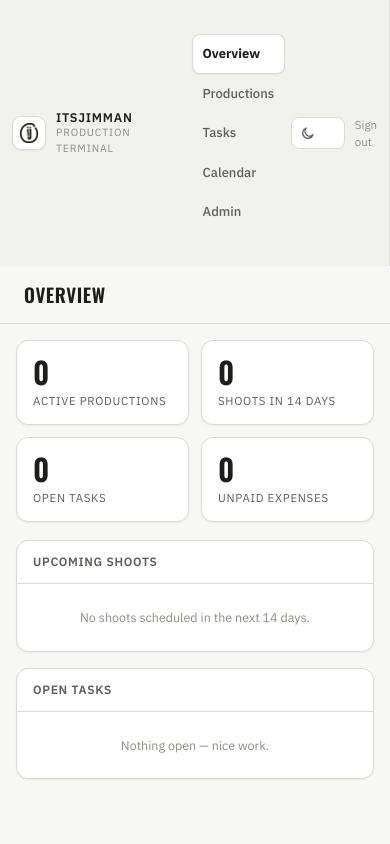
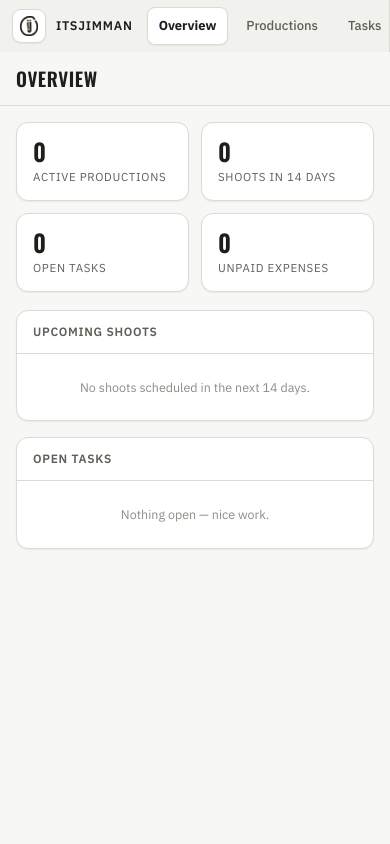
Before and after one commit to itsjimman/production-terminal, a Flask app: page / in a window 390 px wide. Run offline with Flask 3, Linux system fonts and the light colour scheme; the visitor is signed in with stand-in values (Sample User, id 1); data comes from the database, SQL or seed files in the repository; data that the repository does not hold is empty; some libraries are stand-ins or nearby versions.

Commit message:
Fix mobile/tablet layout for iOS Safari, iPadOS, and Android Chrome
- Fix a real bug: the mobile tab bar's nav element never got display:flex,
  so tabs stacked vertically instead of scrolling in one row, eating most
  of the screen on phones.
- Fix a CSS Grid default-stretch bug that inserted a large blank gap
  between the nav bar and page content on narrow screens.
- Offset the sticky topbar below the sticky nav bar so it no longer gets
  hidden underneath it while scrolling.
- Add input[type=time] styling (missing entirely — shoot time fields were
  rendering as unstyled native controls).
- Bump form input font-size to 16px on mobile to stop iOS Safari's
  zoom-on-focus behavior.
- Hide lower-priority table columns (crew/links, created-by/priority,
  username, log detail) below 600px — full detail stays one tap away via
  each row's existing expand/edit affordance.
- Add safe-area-inset padding and viewport-fit=cover for notch/home-
  indicator devices, dvh fallback for iOS's dynamic viewport height, and
  touch-action/momentum-scroll tuning for snappier touch interaction.

Verified with Playwright (WebKit + Chromium) against iPhone, iPad, and
Android Chrome viewports: zero horizontal overflow, zero console errors,
correct sticky stacking, and correctly styled/sized inputs on all three.

Co-Authored-By: Claude Sonnet 5 <noreply@anthropic.com>

```diff
--- a/app/static/css/app.css
+++ b/app/static/css/app.css
@@ -67,17 +67,19 @@ h1,h2,h3,.display{
 .mono{ font-family:'IBM Plex Mono', ui-monospace, monospace; font-variant-numeric:tabular-nums; }
 a{ color:var(--info); }
 button{ font-family:inherit; }
+button, .tab-btn, .btn, .icon-btn, .chip-filter, .cal-chip, .link-title{ touch-action:manipulation; }
+.table-wrap{ -webkit-overflow-scrolling:touch; }
 ::selection{ background:var(--accent-soft); }
 ::-webkit-scrollbar{ width:10px; height:10px; }
 ::-webkit-scrollbar-thumb{ background:var(--border); border-radius:8px; }
 ::-webkit-scrollbar-track{ background:transparent; }
 @media (prefers-reduced-motion: reduce){ *{ animation-duration:.001ms !important; transition-duration:.001ms !important; } }
 
-.app{ display:grid; grid-template-columns:220px 1fr; min-height:100vh; }
+.app{ display:grid; grid-template-columns:220px 1fr; min-height:100vh; min-height:100dvh; align-content:start; }
 .rail{
   background:var(--surface-2); border-right:1px solid var(--border);
   display:flex; flex-direction:column; padding:20px 14px; gap:4px;
-  position:sticky; top:0; height:100vh; overflow-y:auto;
+  position:sticky; top:0; height:100vh; height:100dvh; overflow-y:auto;
 }
 .rail-brand{ display:flex; align-items:center; gap:10px; padding:2px 8px 18px; margin-bottom:10px; border-bottom:1px solid var(--border); }
 .rail-brand .mark{ width:34px; height:34px; border-radius:9px; background:#FFFFFF; border:1px solid var(--border); display:flex; align-items:center; justify-content:center; flex:none; box-shadow:var(--shadow-sm); }
@@ -121,7 +123,7 @@ button{ font-family:inherit; }
 .theme-toggle-btn:hover{ background:var(--surface-3); color:var(--text); }
 .theme-toggle-btn svg{ flex:none; }
 
-select, input[type=text], input[type=date], input[type=url], input[type=number], input[type=search], input[type=password], textarea{
+select, input[type=text], input[type=date], input[type=time], input[type=url], input[type=number], input[type=search], input[type=password], textarea{
   font-family:inherit; font-size:13px; color:var(--text); background:var(--surface);
   border:1px solid var(--border); border-radius:8px; padding:8px 10px; width:100%;
   transition:border-color .12s var(--ease), box-shadow .12s var(--ease);
@@ -314,7 +316,11 @@ tr.expand-row td{ background:var(--surface-2); padding:0 !important; }
 .skeleton-card{ height:78px; border-radius:var(--radius-md); background:linear-gradient(100deg, var(--surface-2) 30%, var(--surface-3) 50%, var(--surface-2) 70%); background-size:200% 100%; animation:shimmer 1.3s infinite; border:1px solid var(--border); }
 @keyframes shimmer{ from{ background-position:150% 0; } to{ background-position:-50% 0; } }
 
-.login-body{ margin:0; min-height:100vh; display:flex; align-items:center; justify-content:center; background:var(--bg); font-family:'IBM Plex Sans',sans-serif; }
+.login-body{
+  margin:0; min-height:100vh; min-height:100dvh; display:flex; align-items:center; justify-content:center;
+  background:var(--bg); font-family:'IBM Plex Sans',sans-serif; padding:20px;
+  padding-top:max(20px, env(safe-area-inset-top)); padding-bottom:max(20px, env(safe-area-inset-bottom));
+}
 .login-card{ background:var(--surface); border:1px solid var(--border); border-radius:var(--radius-lg); box-shadow:var(--shadow-lg); padding:32px 28px; width:100%; max-width:340px; display:flex; flex-direction:column; align-items:center; gap:6px; }
 .login-mark{ width:56px; height:56px; border-radius:14px; background:#FFFFFF; border:1px solid var(--border); margin-bottom:8px; box-shadow:var(--shadow-sm); display:flex; align-items:center; justify-content:center; }
 .login-mark .glyph{
@@ -332,15 +338,49 @@ tr.expand-row td{ background:var(--surface-2); padding:0 !important; }
 
 .rail-toggle{ display:none; }
 @media (max-width:820px){
+  :root{ --rail-h:52px; }
   .app{ grid-template-columns:1fr; }
-  .rail{ position:sticky; top:0; height:auto; flex-direction:row; align-items:center; overflow-x:auto; padding:10px 12px; gap:6px; z-index:6; }
-  .rail-brand{ border-bottom:none; padding:0 8px 0 0; margin:0; }
-  .rail-foot{ margin:0 0 0 auto; padding:0; border-top:none; flex:none; flex-direction:row; align-items:center; }
+  .rail{
+    position:sticky; top:0; height:var(--rail-h); flex-direction:row; align-items:center;
+    overflow-x:auto; overflow-y:hidden; flex-wrap:nowrap; padding:8px 12px; gap:6px; z-index:6;
+    padding-left:max(12px, env(safe-area-inset-left)); padding-right:max(12px, env(safe-area-inset-right));
+  }
+  .rail-brand{ border-bottom:none; padding:0 8px 0 0; margin:0; flex:none; }
+  .rail-brand .sub{ display:none; }
+  #tabs{ display:flex; flex-direction:row; flex-wrap:nowrap; gap:6px; flex:none; }
+  .rail-foot{ margin:0 0 0 auto; padding:0; border-top:none; flex:none; flex-direction:row; align-items:center; gap:8px; }
   .viewer-display{ display:none; }
   .theme-toggle-btn span{ display:none; }
-  .tab-btn{ width:auto; }
+  .theme-toggle-btn{ padding:8px; }
+  .tab-btn{ width:auto; padding:8px 11px; white-space:nowrap; }
   .tab-count{ display:none; }
-  .content{ padding:16px; }
+  .rail-logout{ white-space:nowrap; padding:8px 2px; }
+  .topbar{ top:var(--rail-h); padding:12px 16px; flex-wrap:wrap; }
+  .content{ padding:16px; padding-left:max(16px, env(safe-area-inset-left)); padding-right:max(16px, env(safe-area-inset-right)); }
   .search-wrap{ width:150px; }
   .two-col{ grid-template-columns:1fr; }
+
+  /* iOS Safari zooms the page on focusing an input smaller than 16px */
+  select, input[type=text], input[type=date], input[type=time], input[type=url],
+  input[type=number], input[type=search], input[type=password], textarea{ font-size:16px; }
+
+  /* Bigger touch targets */
+  .icon-btn{ padding:9px; }
+  .btn{ padding:9px 14px; }
+  .btn-sm{ padding:7px 11px; }
+  .chip-filter{ padding:7px 13px; }
 }
+@media (max-width:600px){
+  /* Trim less-critical columns — full detail is still one tap away via row expand */
+  .tbl-productions td:nth-child(4), .tbl-productions th:nth-child(4),
+  .tbl-productions td:nth-child(5), .tbl-productions th:nth-child(5){ display:none; }
+  .tbl-tasks td:nth-child(4), .tbl-tasks th:nth-child(4),
+  .tbl-tasks td:nth-child(7), .tbl-tasks th:nth-child(7){ display:none; }
+  .tbl-admin-users td:nth-child(2), .tbl-admin-users th:nth-child(2){ display:none; }
+  .tbl-audit-log td:nth-child(5), .tbl-audit-log th:nth-child(5){ display:none; }
+  .cal-cell, .cal-cell-empty{ min-height:44px; padding:4px; }
+  .cal-dow{ padding:6px 2px; font-size:9.5px; }
+  .stat-card .num{ font-size:24px; }
+  .toast-stack{ left:12px; right:12px; align-items:stretch; bottom:max(18px, env(safe-area-inset-bottom)); }
+  .toast{ max-width:none; }
+}
--- a/app/static/js/app.js
+++ b/app/static/js/app.js
@@ -527,7 +527,7 @@
       return html;
     }
 
-    html += '<div class="table-wrap"><table><thead><tr>' +
+    html += '<div class="table-wrap"><table class="tbl-productions"><thead><tr>' +
       '<th class="col-production">Production</th><th class="col-status">Status</th><th class="col-date">Shoot date</th><th class="col-crew">Crew</th><th class="col-links">Links</th><th></th>' +
       '</tr></thead><tbody>';
     list.forEach(function (p) { html += renderProductionRow(p); });
@@ -670,7 +670,7 @@
 
     if (!list.length) { html += '<div class="table-wrap" style="margin-top:14px;"><div class="empty-row">No tasks match.</div></div>'; return html; }
 
-    html += '<div class="table-wrap" style="margin-top:14px;"><table><thead><tr><th>Task</th><th>Production</th><th>Assignee</th><th>Created by</th><th>Due</th><th>Status</th><th>Priority</th><th></th></tr></thead><tbody>';
+    html += '<div class="table-wrap" style="margin-top:14px;"><table class="tbl-tasks"><thead><tr><th>Task</th><th class="col-tasks-production">Production</th><th>Assignee</th><th class="col-tasks-createdby">Created by</th><th>Due</th><th>Status</th><th class="col-tasks-priority">Priority</th><th></th></tr></thead><tbody>';
     list.forEach(function (t) { html += renderTaskRow(t); });
     html += '</tbody></table></div>';
     return html;
@@ -753,7 +753,7 @@
     }
     var html = '<div class="section-head"><div><p>Everyone who can sign in, and what they can do. Removing access keeps their name on past productions, tasks, and expenses.</p></div></div>';
     if (!ADMIN_USERS.length) { html += '<div class="table-wrap"><div class="empty-row">No team members yet.</div></div>'; return html; }
-    html += '<div class="table-wrap"><table><thead><tr><th>Name</th><th>Username</th><th>Role</th><th>Last signed in</th><th></th></tr></thead><tbody>';
+    html += '<div class="table-wrap"><table class="tbl-admin-users"><thead><tr><th>Name</th><th>Username</th><th>Role</th><th>Last signed in</th><th></th></tr></thead><tbody>';
     ADMIN_USERS.forEach(function (u) {
       html += '<tr><td><div class="cell-title">' + esc(u.name) + '</div></td>';
       html += '<td>' + (u.hasLogin ? '<span class="mono">' + esc(u.username) + '</span>' : '<span class="cell-sub">No login</span>') + '</td>';
@@ -777,7 +777,7 @@
     } else if (!ADMIN_LOG.length) {
       html += '<div class="table-wrap"><div class="empty-row">No changes recorded yet.</div></div>';
     } else {
-      html += '<div class="table-wrap"><table><thead><tr><th>When</th><th>Who</th><th>Action</th><th>Entity</th><th>Detail</th></tr></thead><tbody>';
+      html += '<div class="table-wrap"><table class="tbl-audit-log"><thead><tr><th>When</th><th>Who</th><th>Action</th><th>Entity</th><th>Detail</th></tr></thead><tbody>';
       var LOG_ACTION_TONE = { created: "good", updated: "info", deleted: "danger" };
       ADMIN_LOG.forEach(function (entry) {
         html += '<tr><td>' + fmtDateTime(entry.createdAt) + '</td>';
--- a/app/templates/base.html
+++ b/app/templates/base.html
@@ -2,7 +2,7 @@
 <html lang="en">
 <head>
 <meta charset="utf-8">
-<meta name="viewport" content="width=device-width, initial-scale=1">
+<meta name="viewport" content="width=device-width, initial-scale=1, viewport-fit=cover">
 <title>ITSJIMMAN Production Terminal</title>
 <script>(function(){try{var t=localStorage.getItem('ijh_theme');if(t==='dark'||t==='light')document.documentElement.setAttribute('data-theme',t);}catch(e){}})();</script>
 <link rel="icon" type="image/png" href="{{ url_for('static', filename='img/favicon.png') }}">
--- a/app/templates/login.html
+++ b/app/templates/login.html
@@ -2,7 +2,7 @@
 <html lang="en">
 <head>
 <meta charset="utf-8">
-<meta name="viewport" content="width=device-width, initial-scale=1">
+<meta name="viewport" content="width=device-width, initial-scale=1, viewport-fit=cover">
 <title>Sign in — ITSJIMMAN Production Terminal</title>
 <script>(function(){try{var t=localStorage.getItem('ijh_theme');if(t==='dark'||t==='light')document.documentElement.setAttribute('data-theme',t);}catch(e){}})();</script>
 <link rel="icon" type="image/png" href="{{ url_for('static', filename='img/favicon.png') }}">
```
